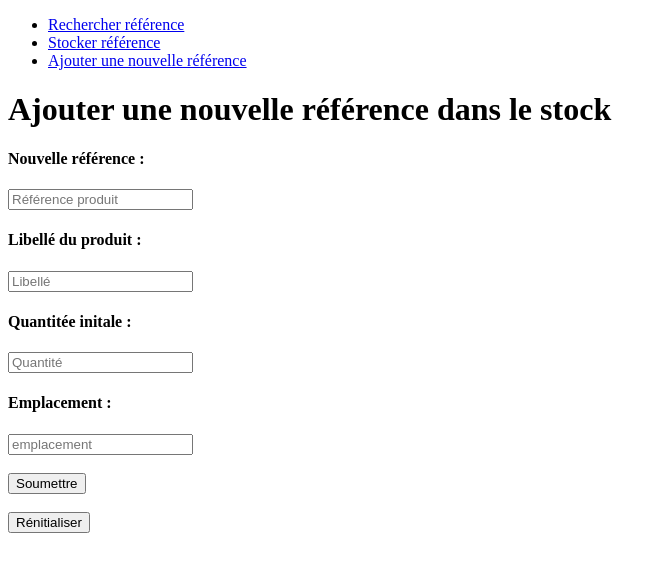
After one commit to EtienneDouillard/JVD_Stock_Projet, a PHP site: page /v_nouvelle_ref.php in a window 1280 px wide. The commit adds this page. Shown: the top 572 px of the page, without its empty margins (0-666 px from the left). Run offline with PHP 8.4, Linux system fonts and the light colour scheme.

Commit message:
Nouvelle ref

```diff
--- /dev/null
+++ b/vues/v_nouvelle_ref.php
@@ -0,0 +1,76 @@
+<?php
+	include("../config/config.php");//On inclue le fichier qui permet la connexion à la bdd
+	$pagename = "inscription";
+?>
+<!doctype html>
+<html>
+  <head>
+    <meta charset="UTF-8">
+    <title>Ajout d'une nouvelle référence</title>
+  </head>
+  <body>
+  <nav>
+    <ul><!-- Nave barre -->
+      <li><a id="currentLink1" href="v_recherche.php">Rechercher référence</a></li><!-- Current link pour mettre en blanc la page actuelle -->
+      <li ><a href="v_stockage.php">Stocker référence</a></li>
+      <li ><a id="currentLink3" href="v_nouvelle_ref.php">Ajouter une nouvelle référence </a></li>
+    </ul>
+
+  </nav>
+  <h1>Ajouter une nouvelle référence dans le stock</h1>
+
+  <form name="formulaire_recherche" action=""  method="GET">
+
+    <section class="référence_stockée"><!-- Formulaire pour la référence stockée -->
+        <h4> Nouvelle référence : <i class="fas fa-thermometer-quarter"></i> </h4>
+        <div class="slidecontainer">
+          <input type="text" placeholder="Référence produit" id="référence déposée" name="ref">
+        </div>
+      </section>
+
+    <section class="référence_stockée"><!-- Formulaire pour le nouveau libellé à stocker -->
+      <h4> Libellé du produit : <i class="fas fa-thermometer-quarter"></i> </h4>
+      <div class="slidecontainer">
+          <input type="text" placeholder="Libellé" id="nom" name="libelle">
+      </div>
+    </section>
+
+   <section class="Quantité_stockée"><!-- Formulaire pour la quantitée stockée -->
+      <h4> Quantitée initale : <i class="fas fa-thermometer-quarter"></i> </h4>
+      <div class="slidecontainer">
+        <input type="text" placeholder="Quantité" id="Quantite_déposée" name="qte">
+       </div>
+    </section>
+    <!-- Formulaire pour l'emplacment ou est stocké la nouvelle palette -->
+    <section class="emplacement de stockage">
+        <h4> Emplacement : <i class="fas fa-thermometer-quarter"></i> </h4>
+        <div class="slidecontainer">
+          <input type="text" placeholder="emplacement" id="lieu" name="nom_emplacement">
+         </div>
+      </section>
+      <br>
+
+
+
+      <div id="button"><!-- Boutons soumettre et rénitialiser-->
+      <section class="submit_button">
+        <input type="submit" value="Soumettre">
+      </section>
+      <br>
+      <section class="reset_button">
+        <input type="reset" value="Rénitialiser">
+      </section>
+    </div>
+
+
+  </form>
+<?php
+/*
+  if(isset($_POST['quantite']) AND !empty($_POST['quantite'])){
+    $destockage = htmlspecialchars($_GET['quantite']);
+    $destockage = $bdd->query('UPDATE qte FROM lot WHERE reference = );//Requête SQL
+  }*/
+  ?>
+  </body>
+
+</html>
--- a/vues/v_recherche.php
+++ b/vues/v_recherche.php
@@ -13,6 +13,7 @@
     <ul><!-- Nave barre -->
       <li><a id="currentLink1" href="v_recherche.php">Rechercher référence</a></li><!-- Current link pour mettre en blanc la page actuelle -->
       <li ><a href="v_stockage.php">Stocker référence</a></li>
+      <li ><a href="v_nouvelle_ref.php">Ajouter une nouvelle référence </a></li>
     </ul>
   <h1>Chercher une référence dans le stock</h1>
   </nav>
@@ -30,7 +31,7 @@
       <th>Quantité</th>
     </tr>
     <?php
-    if(isset($_GET['reference']) AND !empty($_GET['reference'])){//On vérifie que la variable existe cad qu'il y est une recherche d'effectuée
+    if(isset($_GET['reference']) AND !empty($_GET['reference'])){//On vérifie que la variable existe cad qu'il y ai une recherche d'effectuée
       $reference = htmlspecialchars($_GET['reference']);
       $req = $bdd->query('SELECT reference,emplacement,qte FROM lot WHERE reference LIKE "'.$reference.'%"');//Requête SQL
 
```
Also changed, not shown: vues/v_stockage.php (+4 -6 lines).
